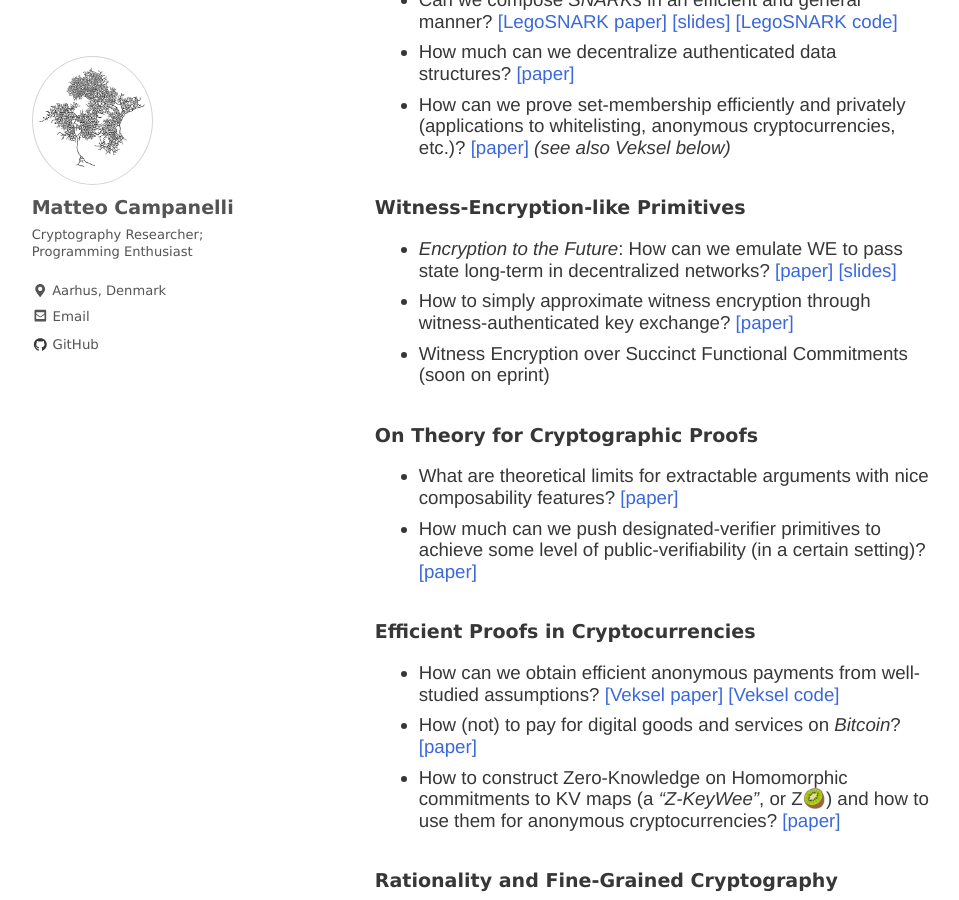
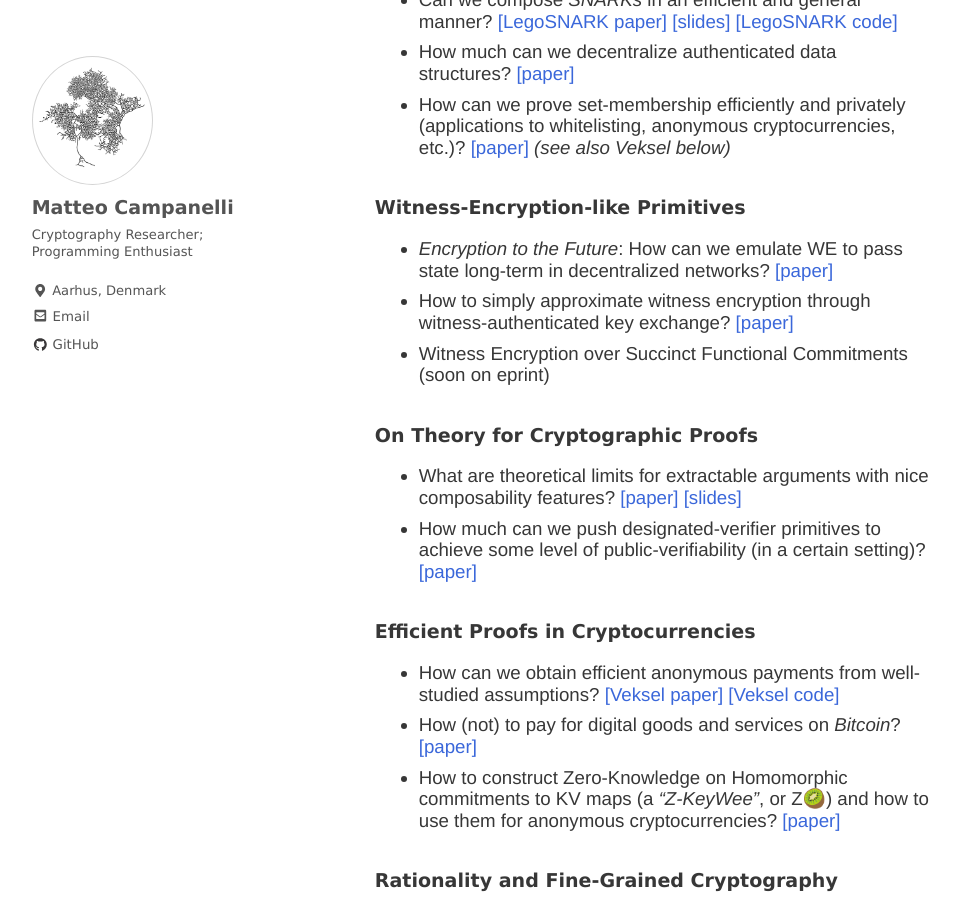
Before and after one commit to matteocam/matteocam.github.io, a Jekyll site: the page built from index.md, in a window 1280 px wide and 900 px high, scrolled down 762 px. Shown: the whole window, without its empty margins (2-961 px from the left). Built offline with Jekyll 4.4.1, drawn with Linux system fonts in a browser that asks for light colours; nearby versions of some CDN libraries; some web fonts are replaced; a script that is not in the unit is left out.

```diff
--- a/index.md
+++ b/index.md
@@ -28,13 +28,13 @@ In some of my latest projects I worked on questions as:
 
 ### Witness-Encryption-like Primitives
 
-- _Encryption to the Future_: How can we emulate WE to pass state long-term in decentralized networks? [[paper]](https://eprint.iacr.org/2021/1423) [[slides]](talks/SNARGs-impossibilities-IMDEA.pptx)
+- _Encryption to the Future_: How can we emulate WE to pass state long-term in decentralized networks? [[paper]](https://eprint.iacr.org/2021/1423)
 - How to simply approximate witness encryption through witness-authenticated key exchange? [[paper]](https://eprint.iacr.org/2022/382)
 - Witness Encryption over Succinct Functional Commitments (soon on eprint)
 
 ### On Theory for Cryptographic Proofs
 
-- What are theoretical limits for extractable arguments with nice composability features? [[paper]](https://eprint.iacr.org/2022/638)
+- What are theoretical limits for extractable arguments with nice composability features? [[paper]](https://eprint.iacr.org/2022/638) [[slides]](talks/SNARGs-impossibilities-IMDEA.pptx)
 - How much can we push designated-verifier primitives to achieve some level of public-verifiability (in a certain setting)? [[paper]](https://eprint.iacr.org/2021/1618)
 
 ### Efficient Proofs in Cryptocurrencies
```
